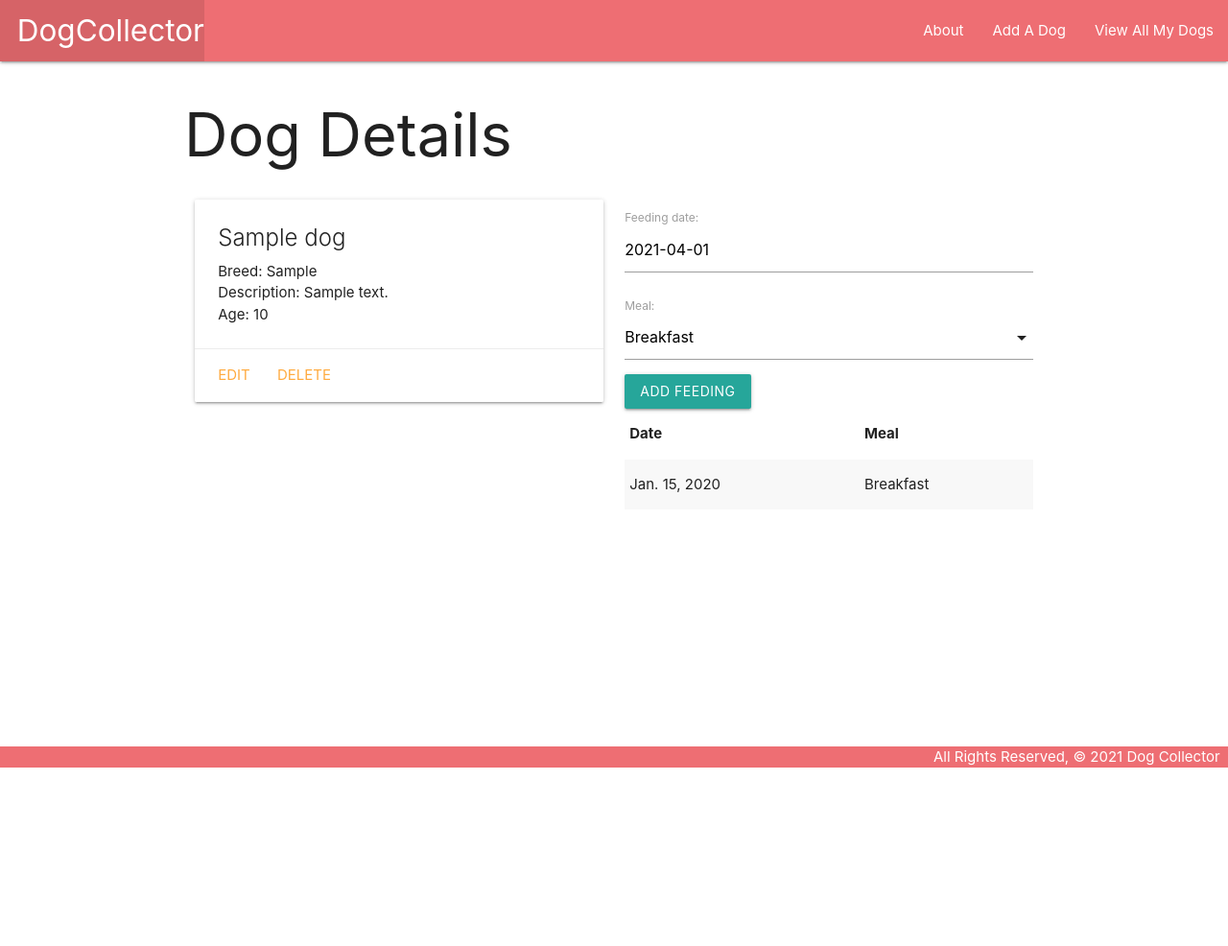
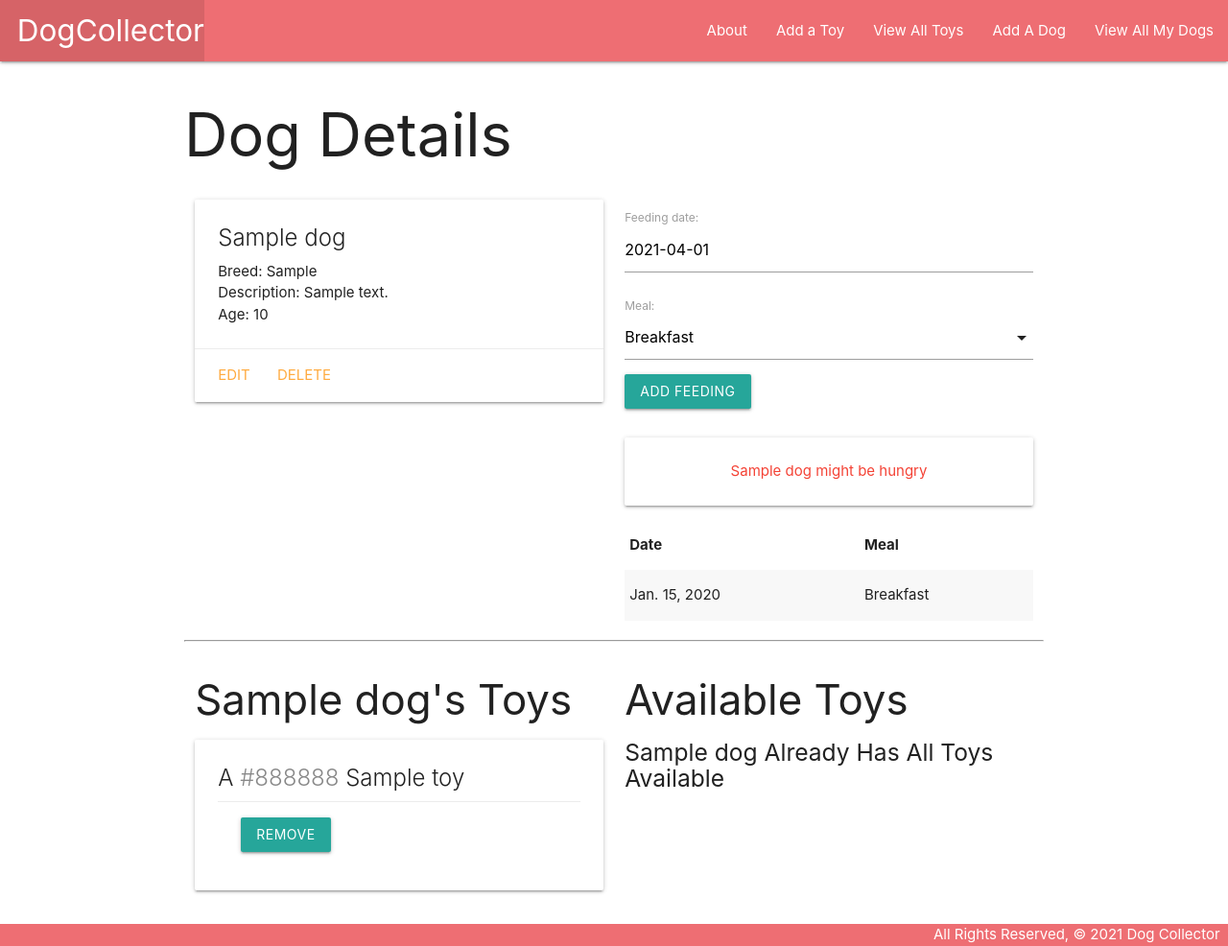
Before and after one commit to beccaawhite/dogcollector, a Django app: page /dogs/1/ in a window 1280 px wide. Shown: the whole page at 96% size. Before the commit the page ends 800 px from the top, so only its background shows below. Run offline with Django 3.2, Linux system fonts and the light colour scheme; tables that the repository leaves empty hold one stand-in row (values such as "Sample post").

Commit message:
functionality reached

```diff
--- a/main_app/admin.py
+++ b/main_app/admin.py
@@ -1,7 +1,8 @@
 from django.contrib import admin
 
 # Register your models here.
-from .models import Dog, Feeding
+from .models import Dog, Feeding, Toy
 
 admin.site.register(Dog)
 admin.site.register(Feeding)
+admin.site.register(Toy)
--- a/main_app/models.py
+++ b/main_app/models.py
@@ -1,6 +1,6 @@
 from django.db import models
-
 from django.urls import reverse
+from datetime import date
 
 MEALS = (
     ('B', 'Breakfast'),
@@ -8,12 +8,24 @@ MEALS = (
     ('D', 'Dinner')
 )
 
+class Toy(models.Model):
+    name = models.CharField(max_length=50)
+    color = models.CharField(max_length=20)
+
+    def __str__(self):
+        return self.name
+
+    def get_absolute_url(self):
+        return reverse('toys_detail', kwargs={'pk': self.id})
+
+
 # Create your models here.
 class Dog(models.Model):
     name = models.CharField(max_length=100)
     breed = models.CharField(max_length=100)
     description = models.TextField(max_length=250)
     age = models.IntegerField()
+    toys = models.ManyToManyField(Toy)
 
     def __str__(self):
         return self.name
@@ -21,6 +33,11 @@ class Dog(models.Model):
     # Add this method
     def get_absolute_url(self):
         return reverse('detail', kwargs={'dog_id': self.id})
+
+    def fed_for_today(self):
+        return self.feeding_set.filter(date=date.today()).count() >= len(MEALS)
+
+
 
 class Feeding(models.Model):
     date = models.DateField('feeding date')
--- a/main_app/templates/base.html
+++ b/main_app/templates/base.html
@@ -20,6 +20,8 @@
         <ul class="right">
           <li><a href="{% url 'about' %}">About</a></li>
           <!-- <li><a href="/about">About</a></li> -->
+          <li><a href="{% url 'toys_create' %}">Add a Toy</a></li>
+          <li><a href="{% url 'toys_index' %}">View All Toys</a></li>
           <li><a href="{% url 'dogs_create' %}">Add A Dog</a></li>
           <!-- <li><a href="/dogs">View All My Dogs</a></li> -->
           <li><a href={% url 'index' %}>View All My Dogs</a></li>
--- a/main_app/templates/dogs/detail.html
+++ b/main_app/templates/dogs/detail.html
@@ -30,6 +30,15 @@
             {{ feeding_form.as_p }}
             <input type="submit" class="btn" value="Add Feeding">
         </form>
+
+        <br>
+        {% if dog.fed_for_today %}
+            <div class="card-panel teal-text center-align">{{dog.name}} has been fed all meals for today</div>
+        {% else %}
+            <div class="card-panel red-text center-align">{{dog.name}} might be hungry</div>
+        {% endif %}
+
+
         <table class="striped">
           <thead>
             <tr><th>Date</th><th>Meal</th></tr>
@@ -47,6 +56,60 @@
 
 </div>
 
+<hr>
+<div class="row">
+  <div class="col s6">
+    <h3>{{ dog.name }}'s Toys</h3>
+    {% if dog.toys.count %}
+      {% for toy in dog.toys.all %}
+        <div class="card">
+          <div class="card-content">
+            <span class="card-title">
+              A <span style="color: {{ toy.color }}">{{ toy.color }}</span> {{ toy.name }}
+            </span>
+            <div class="card-action">
+                <form action="{% url 'remove_toy' dog.id toy.id %}" method="post">
+                  {% csrf_token %}
+                  <button type="submit" class="btn">Remove</button>
+                </form>
+            </div>
+
+
+          </div>
+        </div>
+      {% endfor %}
+    {% else %}
+      <h5>No Toys :(</h5>
+    {% endif %}
+  </div>
+  <!-- Available toys will come after this line -->
+  <div class="col s6">
+    <h3>Available Toys</h3>
+    {% if toys.count %}
+      {% for toy in toys.all %}
+        <div class="card">
+          <div class="card-content">
+            <span class="card-title">
+              A <span style="color: {{ toy.color }}">{{ toy.color }}</span> {{ toy.name }}
+            </span>
+          </div>
+          <div class="card-action">
+            <form action="{% url 'assoc_toy' dog.id toy.id %}" method="post">
+              {% csrf_token %}
+              <button type="submit" class="btn">Add</button>
+            </form>
+          </div>
+        </div>
+      {% endfor %}
+    {% else %}
+      <h5>{{dog.name}} Already Has All Toys Available</h5>
+    {% endif %}
+  </div>
+
+
+</div>
+
+
 <script>
     const dateEl = document.getElementById('id_date');
     M.Datepicker.init(dateEl, {
--- a/main_app/urls.py
+++ b/main_app/urls.py
@@ -11,5 +11,13 @@ urlpatterns = [
     path('dogs/<int:pk>/update/', views.DogUpdate.as_view(), name='dogs_update'),
     path('dogs/<int:pk>/delete/', views.DogDelete.as_view(), name='dogs_delete'),
     path('dogs/<int:dog_id>/add_feeding/', views.add_feeding, name='add_feeding'),
+    #
+    path('dogs/<int:dog_id>/assoc_toy/<int:toy_id>/', views.assoc_toy, name='assoc_toy'),
+    path('dogs/<int:dog_id>/remove_toy/<int:toy_id>/', views.remove_toy, name='remove_toy'),
+    path('toys/', views.ToyList.as_view(), name='toys_index'),
+    path('toys/<int:pk>/', views.ToyDetail.as_view(), name='toys_detail'),
+    path('toys/create/', views.ToyCreate.as_view(), name='toys_create'),
+    path('toys/<int:pk>/update/', views.ToyUpdate.as_view(), name='toys_update'),
+    path('toys/<int:pk>/delete/', views.ToyDelete.as_view(), name='toys_delete'),
 
 ]
--- a/main_app/views.py
+++ b/main_app/views.py
@@ -1,9 +1,7 @@
 from django.shortcuts import render, redirect
-
-# Create your views here.
 from django.views.generic.edit import CreateView, UpdateView, DeleteView
-
-from .models import Dog
+from django.views.generic import ListView, DetailView
+from .models import Dog, Toy
 from .forms import FeedingForm
 
 class DogCreate(CreateView):
@@ -31,8 +29,25 @@ def dogs_index(request):
 
 def dogs_detail(request, dog_id):
     dog = Dog.objects.get(id=dog_id)
+    # grab the toys the dog doesnt have
+    toys_dog_doesnt_have = Toy.objects.exclude(id__in = dog.toys.all().values_list('id'))
     feeding_form = FeedingForm()
-    return render(request, 'dogs/detail.html', { 'dog': dog, 'feeding_form': feeding_form })
+    return render(request, 'dogs/detail.html', {
+        'dog': dog, 'feeding_form': feeding_form,
+        'toys': toys_dog_doesnt_have
+        })
+
+def assoc_toy(request, dog_id, toy_id):
+  # Note that you can pass a toy's id instead of the whole object
+    dog = Dog.objects.get(id=dog_id)
+    dog.toys.add(toy_id)
+    return redirect('detail', dog_id=dog_id)
+
+#remove dog toy on details page
+def remove_toy(request, dog_id, toy_id):
+    dog = Dog.objects.get(id=dog_id)
+    dog.toys.remove(toy_id)
+    return redirect('detail', dog_id=dog_id)
 
 def add_feeding(request, dog_id):
     # create a ModelForm instance using the data in request.POST
@@ -45,3 +60,24 @@ def add_feeding(request, dog_id):
         new_feeding.dog_id = dog_id
         new_feeding.save()
         return redirect('detail', dog_id=dog_id)
+
+
+
+
+class ToyList(ListView):
+  model = Toy
+
+class ToyDetail(DetailView):
+  model = Toy
+
+class ToyCreate(CreateView):
+  model = Toy
+  fields = '__all__'
+
+class ToyUpdate(UpdateView):
+  model = Toy
+  fields = ['name', 'color']
+
+class ToyDelete(DeleteView):
+  model = Toy
+  success_url = '/toys/'
```
Also changed, not shown: main_app/templates/main_app/toy_confirm_delete.html (added, +13 -0 lines), main_app/templates/main_app/toy_detail.html (added, +20 -0 lines), main_app/templates/main_app/toy_form.html (added, +19 -0 lines), main_app/templates/main_app/toy_list.html (added, +17 -0 lines), main_app/migrations/0003_auto_20210401_0348.py (added).
